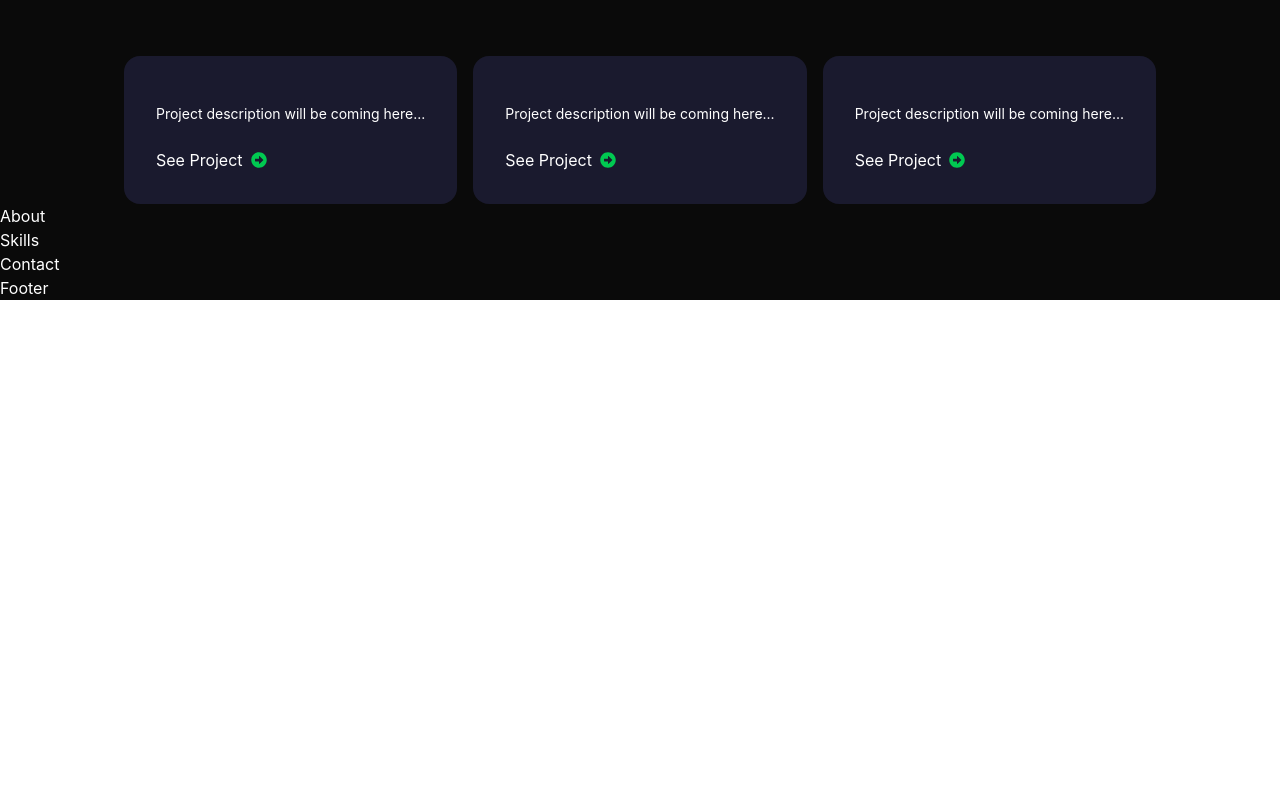
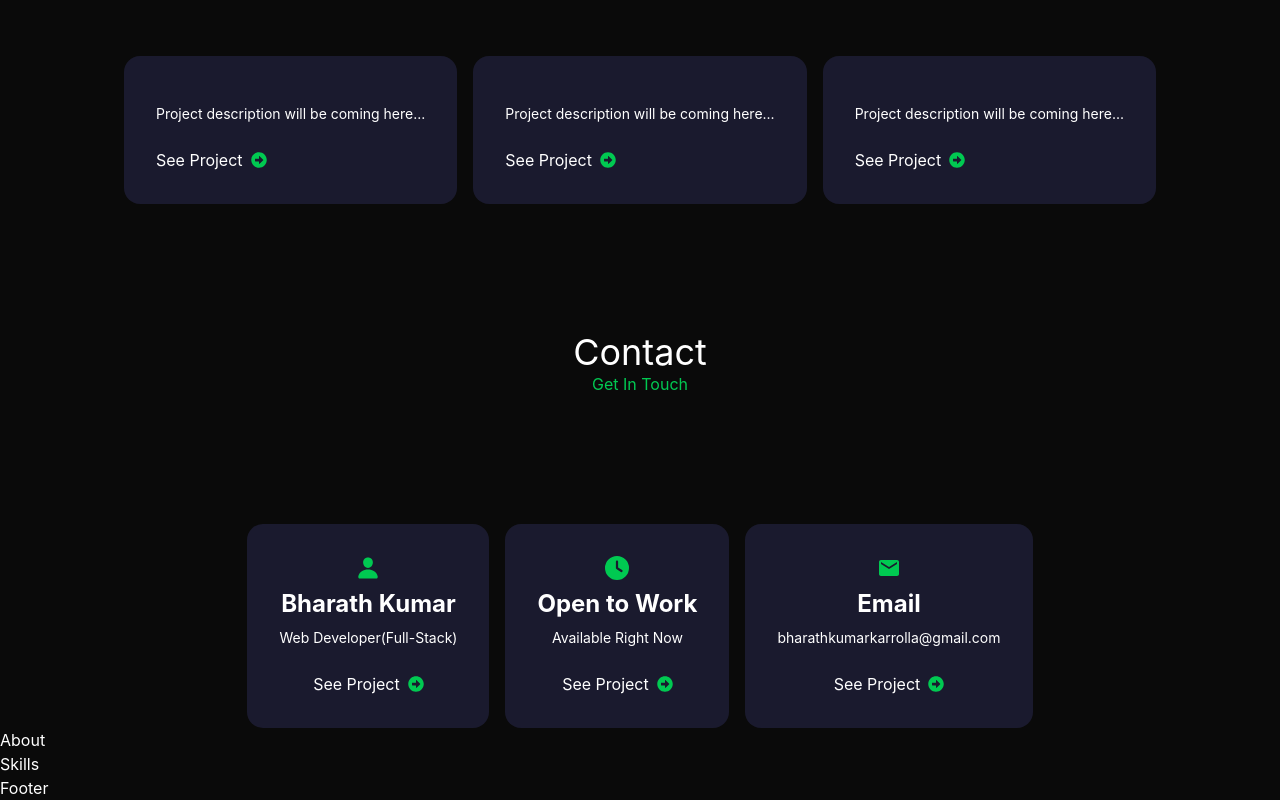
Before and after one commit to Bharath938/Portfolio, a React (Vite) app: page / in a window 1280 px wide. Shown: the part 1356-2156 px from the top of the page. Before the commit the page ends 1656 px from the top, so only its background shows below. Built offline with nearby package versions, Linux system fonts and the light colour scheme.

Commit message:
add contact section

```diff
--- a/src/App.jsx
+++ b/src/App.jsx
@@ -15,9 +15,9 @@ function App() {
       <Hero />
       <Services />
       <Projects />
+      <Contact />
       <About />
       <Skills />
-      <Contact />
       <Footer />
     </main>
   );
--- a/src/components/Contact.jsx
+++ b/src/components/Contact.jsx
@@ -1,7 +1,53 @@
 import React from "react";
+import { FaArrowAltCircleRight } from "react-icons/fa";
+import { IoPerson } from "react-icons/io5";
+import { FaClock } from "react-icons/fa6";
+import { MdEmail } from "react-icons/md";
 
 function Contact() {
-  return <div>Contact</div>;
+  const contacts = [
+    {
+      icon: <IoPerson />,
+      title: "Bharath Kumar",
+      description: "Web Developer(Full-Stack)",
+    },
+    {
+      icon: <FaClock />,
+      title: "Open to Work",
+      description: "Available Right Now",
+    },
+    {
+      icon: <MdEmail />,
+      title: "Email",
+      description: "bharathkumarkarrolla@gmail.com",
+    },
+  ];
+  return (
+    <div>
+      <div className="flex flex-col mt-32">
+        <div className="flex flex-col justify-center items-center">
+          <span className="text-4xl">Contact</span>
+          <span className="text-green-500">Get In Touch</span>
+        </div>
+
+        <div className="flex flex-col justify-center gap-4 items-center md:flex-row mt-32">
+          {contacts?.map((contact) => (
+            <div className="flex flex-col space-y-2 p-8 rounded-2xl bg-[#1a1a2e] text-center items-center">
+              <span className="text-2xl text-green-500">{contact.icon}</span>
+              <span className="text-2xl font-bold">{contact.title}</span>
+              <span className="text-sm">{contact.description}</span>
+              <div className="flex gap-2 items-center mt-4 cursor-pointer">
+                <span>See Project</span>
+                <span>
+                  <FaArrowAltCircleRight className="text-green-500 " />
+                </span>
+              </div>
+            </div>
+          ))}
+        </div>
+      </div>
+    </div>
+  );
 }
 
 export default Contact;
```
